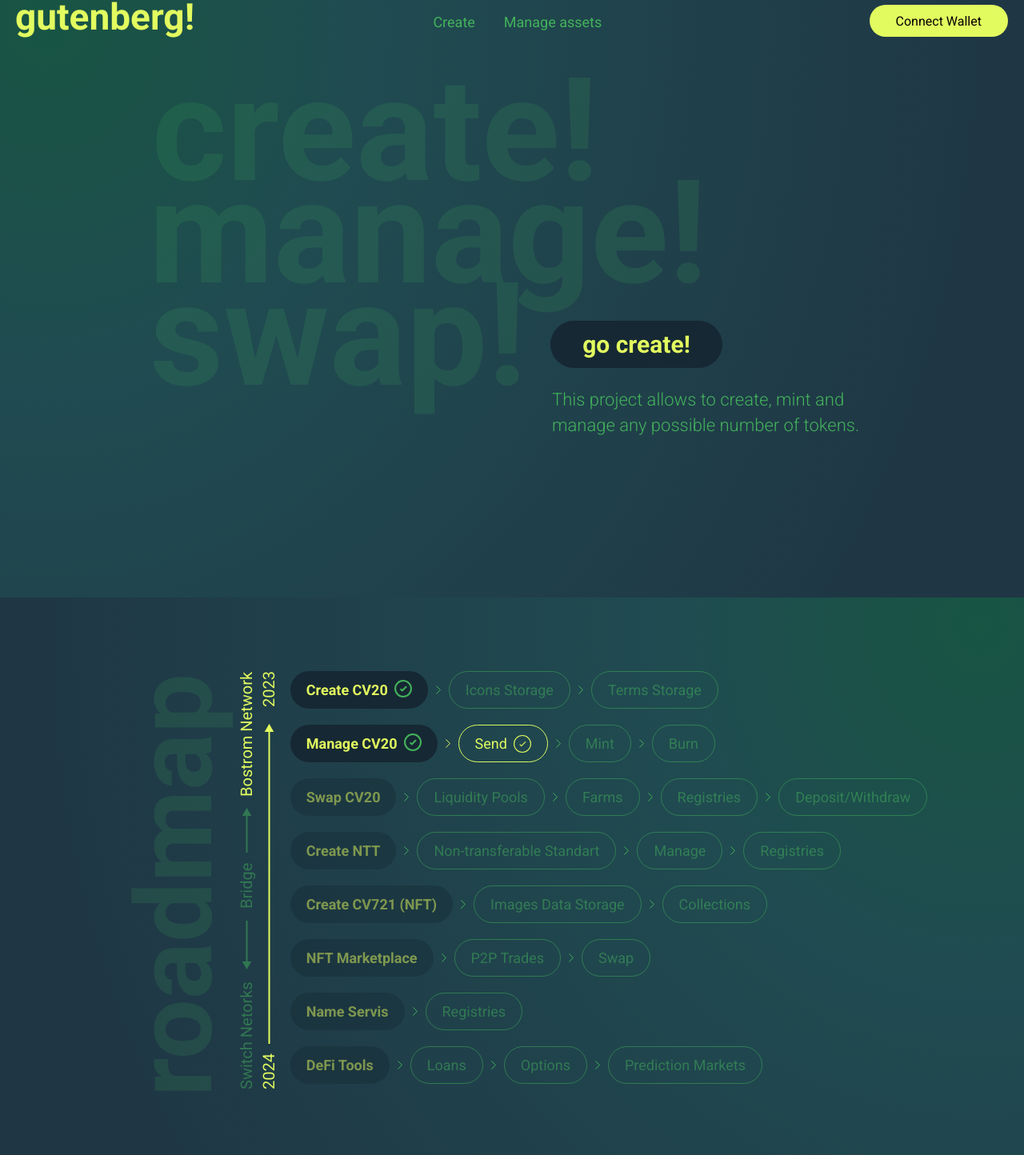
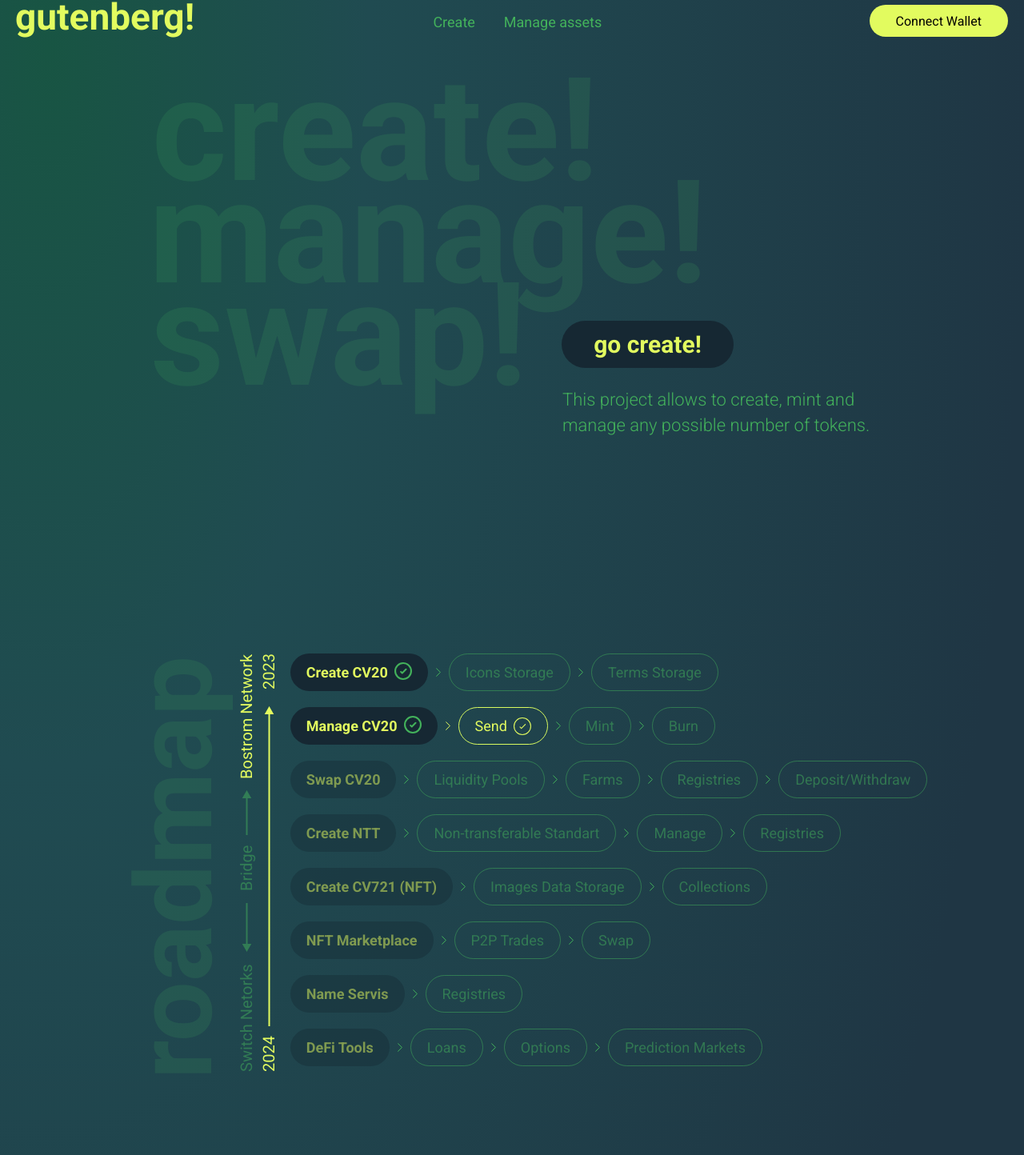
Before and after one commit to diekuche/gutenberg, a React (Create React App) app: page / in a window 1280 px wide. Shown: the part 10-1454 px from the top of the page at 80% size. Built offline with nearby package versions, Linux system fonts and the light colour scheme.

Commit message:
sticky&Kosty

```diff
--- a/src/App.css
+++ b/src/App.css
@@ -7,6 +7,12 @@
   background-position: 30% 50%;
   box-sizing: border-box;
   animation: change 10s easy-in-out infinite;
+  background: radial-gradient(
+    95.73% 182.36% at 4.67% 4.74%,
+    #185543 0%,
+    #204b51 32.81%,
+    #1f3644 100%
+  );
 }
 
 .container {
@@ -30,21 +36,3 @@
     background-position: 100 50%;
   }
 }
-
-.colorhead {
-  flex: 1;
-  background: radial-gradient(
-    95.73% 182.36% at 4.67% 4.74%,
-    #185543 0%,
-    #204b51 32.81%,
-    #1f3644 100%
-  );
-}
-.colorsecond {
-  background: radial-gradient(
-    95.73% 182.36% at 95.73% 4.74%,
-    #185543 0%,
-    #204b51 32.81%,
-    #1f3644 100%
-  );
-}
--- a/src/App.tsx
+++ b/src/App.tsx
@@ -9,8 +9,7 @@ import { configKeplr, CYBER } from "./utils/config";
 import { ToastContainer } from "react-toastify";
 import "react-toastify/dist/ReactToastify.css";
 import HeaderSpoiler from "./components/HeaderSpoiler/HeaderSpoiler";
-import BasicWindow from "./components/BasicWindow/BasicWindow";
-import ManageTok from "./components/ManageTok/ManageTok";
+import Main from "./components/Main/Main";
 
 declare global {
   interface Window extends KeplrWindow {}
@@ -33,19 +32,13 @@ function App() {
     <div className="App">
       <div className="container">
         <Router>
-          <div className="colorhead">
-            <HeaderSpoiler />
-            <BasicWindow />
-          </div>
-          <div className="colorsecond">
-            <ManageTok />
-            <Footer />
-          </div>
-
+          <HeaderSpoiler />
           <Routes>
+            <Route path="/" element={<Main />}></Route>
             <Route path="/legalinfo" element={<LegalInform />}></Route>
             <Route path="/old" element={<MainPage />}></Route>
           </Routes>
+          <Footer />
         </Router>
 
         <ToastContainer autoClose={false} />
--- a/src/components/BasicWindow/BasicWindow.module.css
+++ b/src/components/BasicWindow/BasicWindow.module.css
@@ -17,7 +17,7 @@
   font-size: 30px;
   line-height: 35px;
   margin-top: 20px;
-  margin-left: 30px;
+  margin-left: 43px;
   font-family: Roboto;
   height: 59px;
   min-width: 215px;
@@ -35,7 +35,7 @@
   margin-top: 110px;
 }
 .info {
-  margin-left: 754px;
+  margin-left: 780px;
   width: 444px;
   height: 93px;
   font-weight: 300;
@@ -64,5 +64,5 @@
   font-size: 180px;
   line-height: 128px;
   align-items: center;
-  margin-left: 20px;
+  margin-left: 35px;
 }
--- a/src/components/Footer/Footer.module.css
+++ b/src/components/Footer/Footer.module.css
@@ -3,6 +3,7 @@
   justify-content: flex-start;
   margin-top: 100px;
   align-items: center;
+  margin-bottom: 20px;
 }
 
 .link {
--- /dev/null
+++ b/src/components/Main/Main.tsx
@@ -0,0 +1,19 @@
+import React from "react";
+import styles from "./index.module.css";
+import BasicWindow from "../BasicWindow/BasicWindow";
+import ManageTok from "../ManageTok/ManageTok";
+
+const Main = () => {
+  return (
+    <div>
+      <div className="colorhead">
+        <BasicWindow />
+      </div>
+      <div className="colorsecond">
+        <ManageTok />
+      </div>
+    </div>
+  );
+};
+
+export default Main;
--- /dev/null
+++ b/src/components/Main/main.module.css
@@ -0,0 +1,17 @@
+.colorhead {
+  flex: 1;
+  background: radial-gradient(
+    95.73% 182.36% at 4.67% 4.74%,
+    #185543 0%,
+    #204b51 32.81%,
+    #1f3644 100%
+  );
+}
+.colorsecond {
+  background: radial-gradient(
+    95.73% 182.36% at 95.73% 4.74%,
+    #185543 0%,
+    #204b51 32.81%,
+    #1f3644 100%
+  );
+}
--- a/src/components/ManageTok/ManageTok.module.css
+++ b/src/components/ManageTok/ManageTok.module.css
@@ -1,6 +1,6 @@
 .mantok {
   display: flex;
-  margin-top: 92px;
+  margin-top: 70px;
   align-items: flex-start;
   height: 529px;
   justify-content: center;
```
Also changed, not shown: src/App — копия.tsx (deleted, +0 -57 lines).
